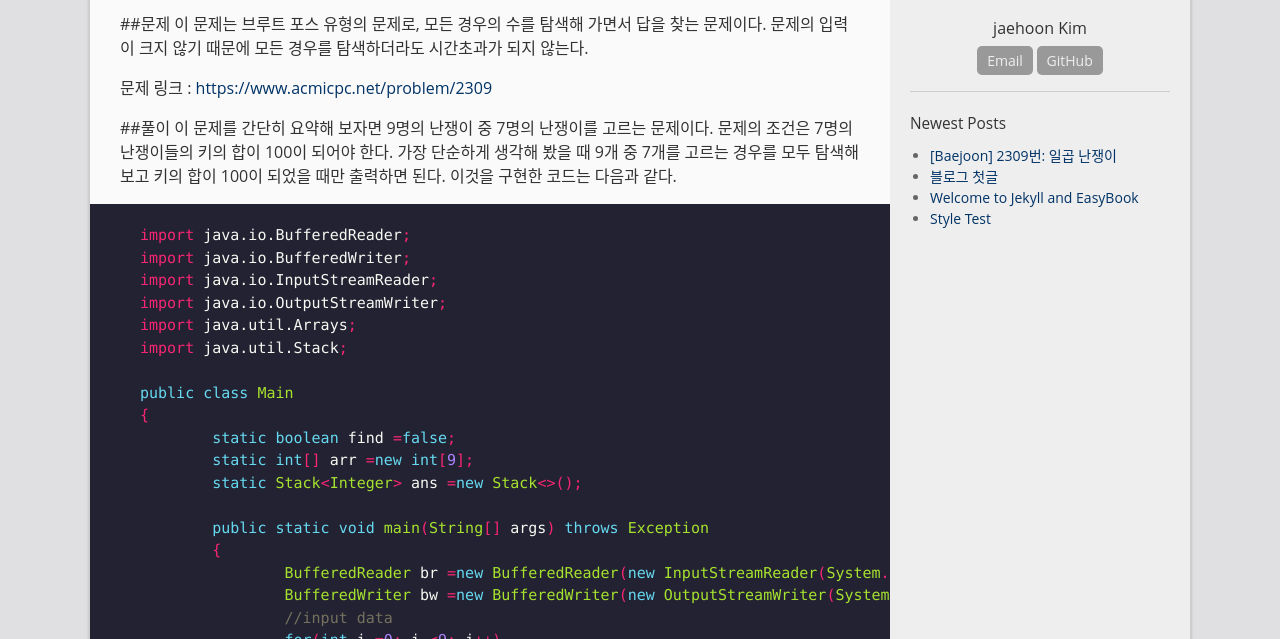
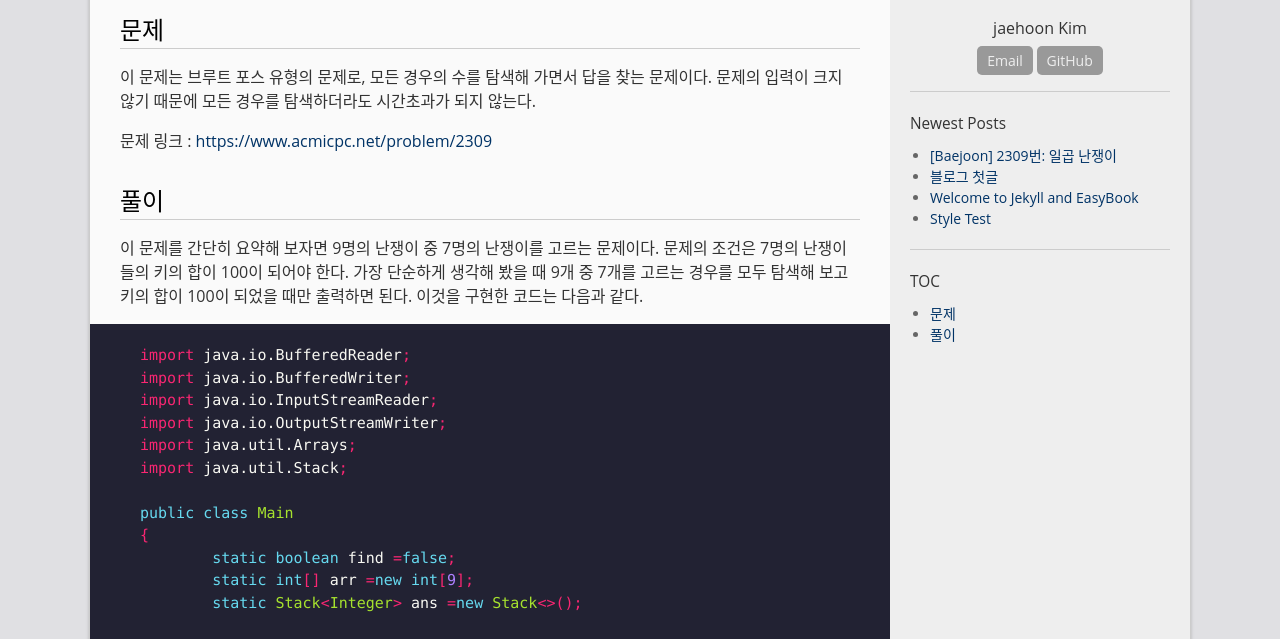
Before and after one commit to jh9875/jh9875.github.io, a Jekyll site: the page built from _posts/2020-03-10-boj2309.markdown, in a window 1280 px wide and 900 px high, cut to the strip 261-900 px from the top of the window. Built offline with Jekyll 4.4.1, drawn with Linux system fonts in a browser that asks for light colours; comment, search, counter and statistics services are not loaded; part of the change alters nothing that is shown.

Commit message:
update some

```diff
--- a/_config.yml
+++ b/_config.yml
@@ -20,7 +20,7 @@ profile_links:
 
 # Comment Service (Disqus or 多说)
 #  choose one and un-comment the line to active it
-#disqus_shortname: xxx   # get one: https://disqus.com/admin/signup/
+disqus_shortname: 'jh9875'   # get one: https://disqus.com/admin/signup/
 #duoshuo_shortname: xxx  # get one: http://duoshuo.com/create-site/
 
 excerpt_separator: <!--more-->
--- a/_posts/2020-03-10-boj2309.markdown
+++ b/_posts/2020-03-10-boj2309.markdown
@@ -7,7 +7,8 @@ permalink: /archivers/boj2309
 tags: [baekjoon , brute_force]
 ---
 
-##문제
+## 문제
+
 이 문제는 브루트 포스 유형의 문제로, 모든 경우의 수를 탐색해 가면서 답을 찾는 문제이다.
 문제의 입력이 크지 않기 때문에 모든 경우를 탐색하더라도 시간초과가 되지 않는다.
 
@@ -15,7 +16,7 @@ tags: [baekjoon , brute_force]
 문제 링크 : <https://www.acmicpc.net/problem/2309>
 
 
-##풀이
+## 풀이
 이 문제를 간단히 요약해 보자면 9명의 난쟁이 중 7명의 난쟁이를 고르는 문제이다.
 문제의 조건은 7명의 난쟁이들의 키의 합이 100이 되어야 한다. 가장 단순하게 생각해 봤을 때 9개 중 7개를 고르는 경우를
 모두 탐색해 보고 키의 합이 100이 되었을 때만 출력하면 된다.
```
